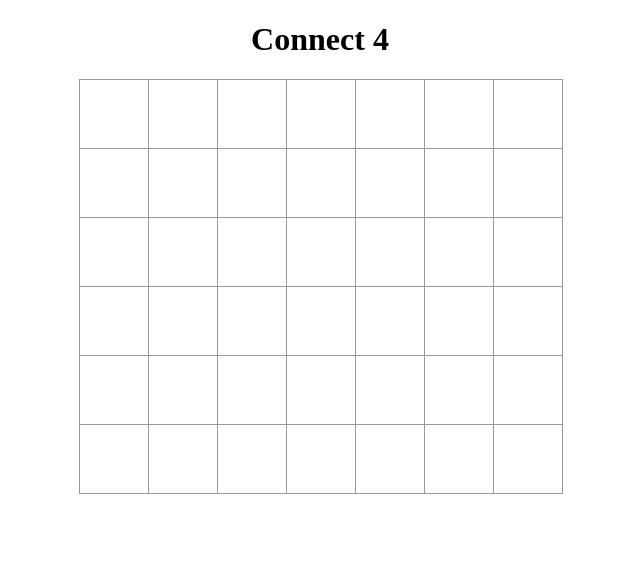
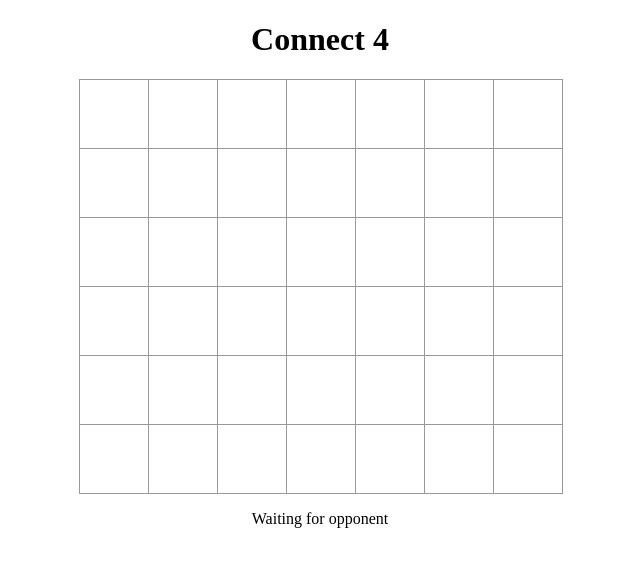
Before and after one commit to tikkikkit21/connect4, a React (Vite) app: page / in a window 1280 px wide. Shown: the top 566 px of the page, without its empty margins (320-960 px from the left). Built offline with nearby package versions, Linux system fonts and the light colour scheme; no server answers.

Commit message:
Add indicator for who's turn it is

```diff
--- a/src/Game.tsx
+++ b/src/Game.tsx
@@ -17,7 +17,7 @@ function Game({ socket }: Props) {
                                           ['X', 'X', 'X', 'X', 'X', 'X', 'X'],
                                           ['X', 'X', 'X', 'X', 'X', 'X', 'X']]);
     const [gameOver, setGameOver] = useState<string>();
-    const [player, setPlayer] = useState("X");
+    const [player, setPlayer] = useState();
 
     useEffect(() => {
         socket.on("move", (msg: string) => {
@@ -124,6 +124,7 @@ function Game({ socket }: Props) {
     return (
         <>
             <Board values={values} handleClick={handleClick} />
+            {player === turn ? <p>It is your turn</p> : <p>Waiting for opponent</p>}
             {gameOver && <h1>Winner: {gameOver}</h1>}
         </>
     );
--- a/src/styles.css
+++ b/src/styles.css
@@ -4,6 +4,7 @@
 
 /* Display */
 h1,
+p,
 .board {
     display: flex;
     flex-direction: column;
```
